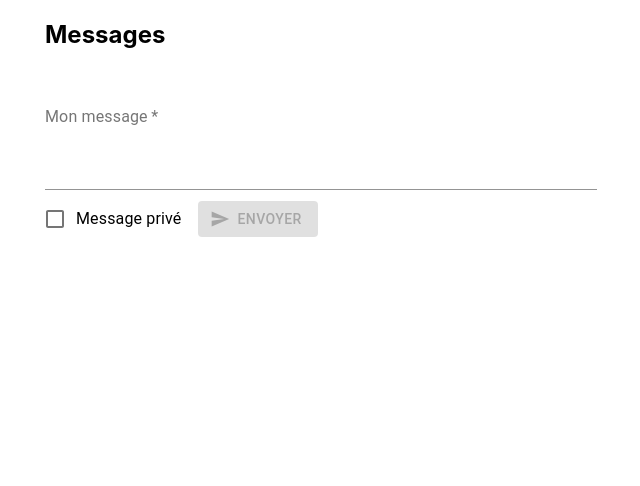
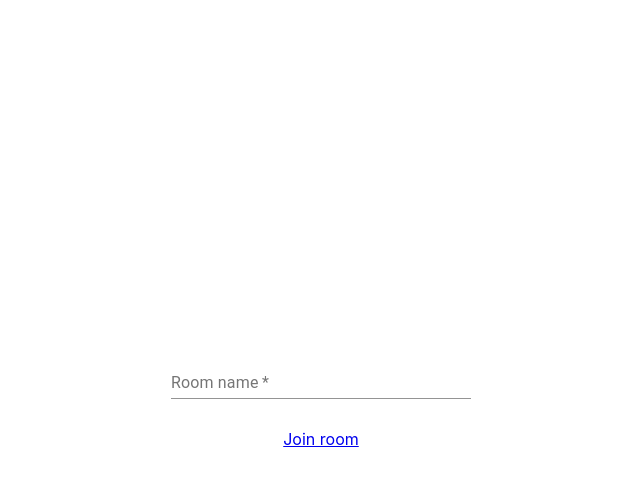
Before and after one commit to SophieMdl/messenger-app, a React (Create React App) app: page / in a window 1280 px wide. Shown: the top 486 px of the page, without its empty margins (319-959 px from the left). Built offline with nearby package versions, Linux system fonts and the light colour scheme.

Commit message:
add Home

```diff
--- a/src/App.css
+++ b/src/App.css
@@ -1,2 +1,3 @@
 .App {
+  min-height: 100vh;
 }
--- a/src/App.jsx
+++ b/src/App.jsx
@@ -1,12 +1,18 @@
-import { TvTwoTone } from '@material-ui/icons'
 import React from 'react'
 import './App.css'
-import MessengerContainer from './components/MessengerContainer'
+import ChatRoom from './pages/ChatRoom'
+import Home from './pages/Home'
+import { BrowserRouter as Router, Switch, Route } from 'react-router-dom'
 
 function App() {
   return (
     <div className="App">
-      <MessengerContainer />
+      <Router>
+        <Switch>
+          <Route exact path="/" component={Home} />
+          <Route exact path="/:roomId" component={ChatRoom} />
+        </Switch>
+      </Router>
     </div>
   )
 }
--- a/src/components/MessengerContainer.jsx
+++ b/src/pages/ChatRoom.jsx
@@ -1,5 +1,5 @@
 import React, { useState } from 'react'
-import MessageContent from './MessageContent.jsx'
+import MessageContent from '../components/MessageContent.jsx'
 import {
   Container,
   Button,
@@ -9,7 +9,7 @@ import {
 } from '@material-ui/core'
 import { Send } from '@material-ui/icons'
 
-import './Messenger.css'
+import './chatRoom.css'
 
 const myName = 'my name'
 
@@ -19,7 +19,7 @@ const initialNewMessage = {
   author: myName,
 }
 
-const Messenger = () => {
+const ChatRoom = () => {
   const [messages, setMessages] = useState([])
   const [newMessage, setNewMessage] = useState(initialNewMessage)
 
@@ -63,7 +63,6 @@ const Messenger = () => {
           }
         />
         <Button
-          className="submit-button"
           type="submit"
           variant="contained"
           color="primary"
@@ -77,4 +76,4 @@ const Messenger = () => {
   )
 }
 
-export default Messenger
+export default ChatRoom
--- /dev/null
+++ b/src/pages/Home.jsx
@@ -0,0 +1,35 @@
+import React from 'react'
+import { TextField, Box, Button, FormControl } from '@material-ui/core'
+import { Link } from 'react-router-dom'
+import './home.css'
+
+const Home = () => {
+  const [roomName, setRoomName] = React.useState('')
+
+  const handleRoomName = (event) => {
+    setRoomName(event.target.value)
+  }
+
+  return (
+    <Box
+      display="flex"
+      height="100vh"
+      alignItems="center"
+      justifyContent="center"
+    >
+      <form className="form">
+        <TextField
+          required
+          id="standard-basic"
+          label="Room name"
+          onChange={handleRoomName}
+        />
+        <Link to={`/${roomName}`} className="link">
+          Join room
+        </Link>
+      </form>
+    </Box>
+  )
+}
+
+export default Home
--- /dev/null
+++ b/src/pages/home.css
@@ -0,0 +1,10 @@
+.form {
+  display: flex;
+  flex-direction: column;
+  width: 300px;
+}
+
+.link {
+  text-align: center;
+  margin-top: 30px;
+}
```
Also changed, not shown: src/pages/chatRoom.css (renamed from src/components/Messenger.css).
